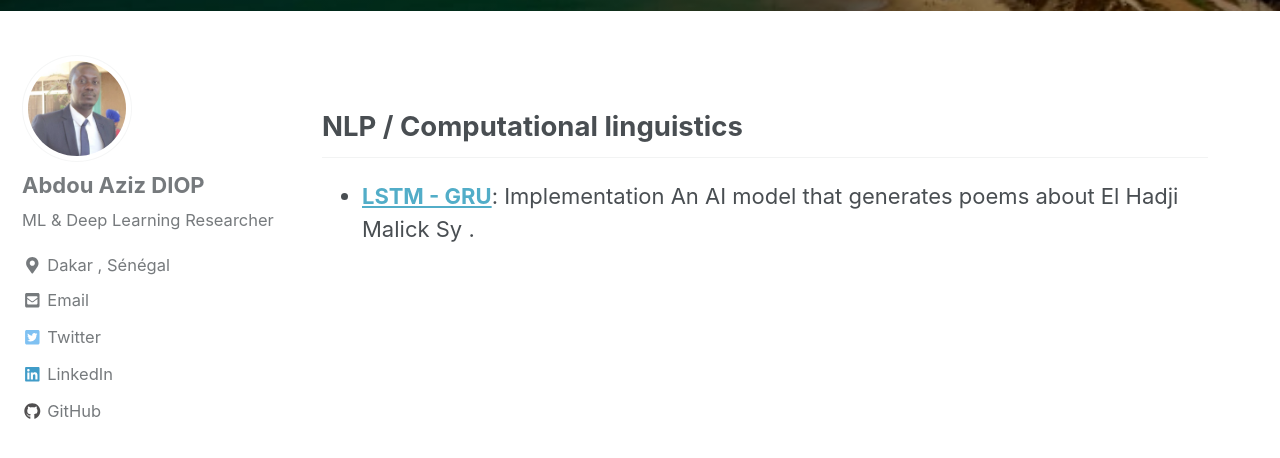
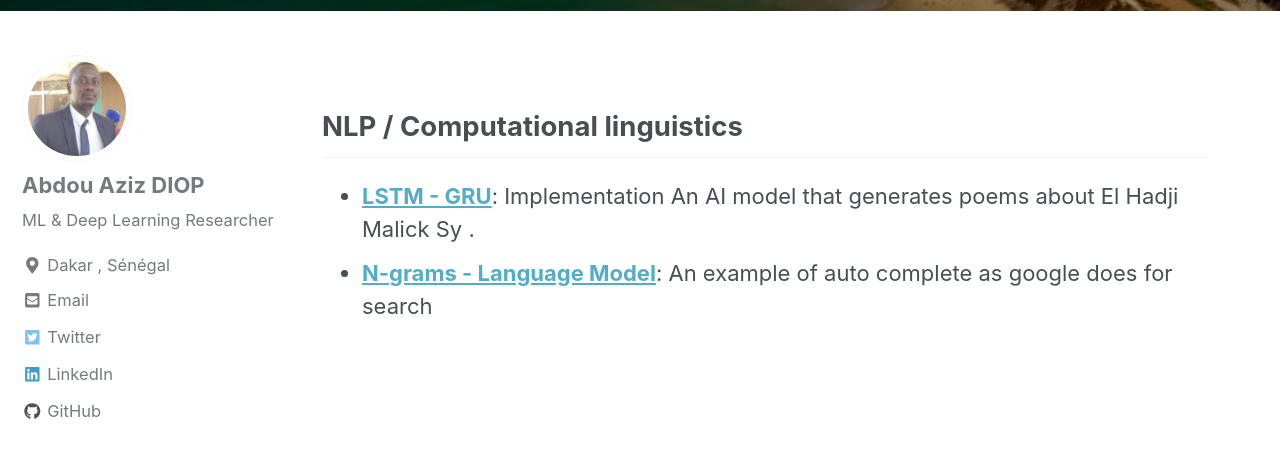
Before and after one commit to abdouaziz/http-abdouaziz.github.io-, a Jekyll site: the page built from _pages/projects.md, in a window 1280 px wide and 900 px high, scrolled down 420 px. Shown: the top 458 px of the window. Built offline with Jekyll 4.4.1, drawn with Linux system fonts in a browser that asks for light colours; nearby versions of some CDN libraries.

Commit message:
ngrams and language model

```diff
--- a/_pages/projects.md
+++ b/_pages/projects.md
@@ -14,6 +14,8 @@ header:
 ## NLP / Computational linguistics
 
 - [**LSTM - GRU**](https://github.com/abdouaziz/maodopoetry): Implementation An AI model that generates poems about El Hadji Malick Sy .
+- [**N-grams - Language Model**](https://github.com/abdouaziz/autocomplet): An example of auto complete as google does for search
+
 
 <!-- -
 - [**OCR for bank cheques CMC7 codes**](https://github.com/RafaelCartenet/OCR-CMC7): My simple approach for bank cheques' CMC7 code extraction using SVM.
```
